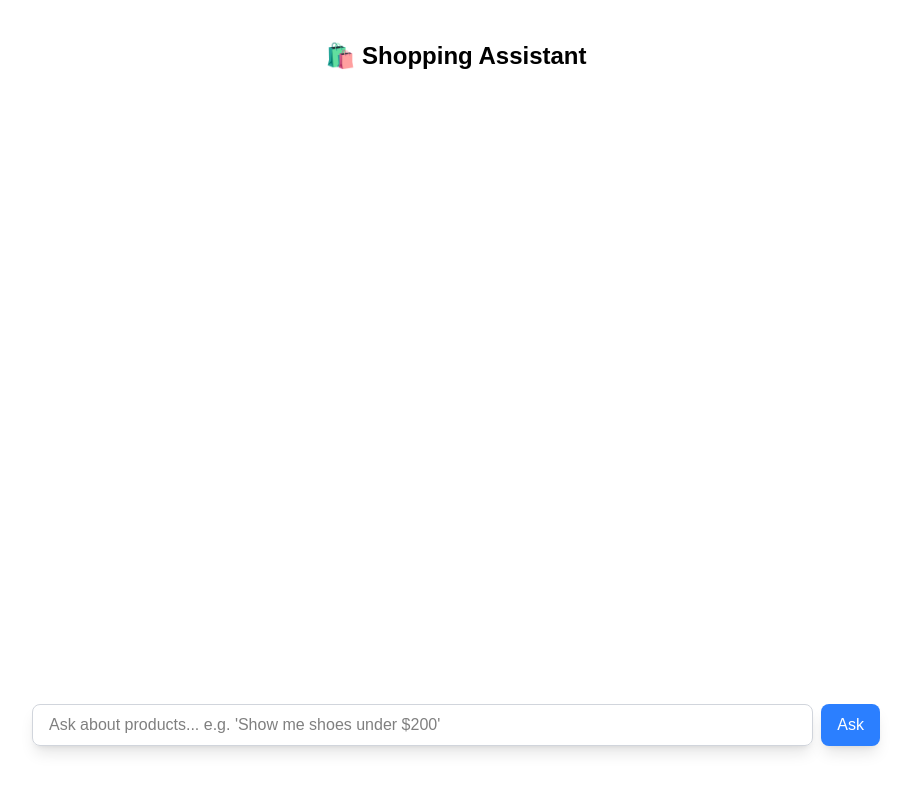
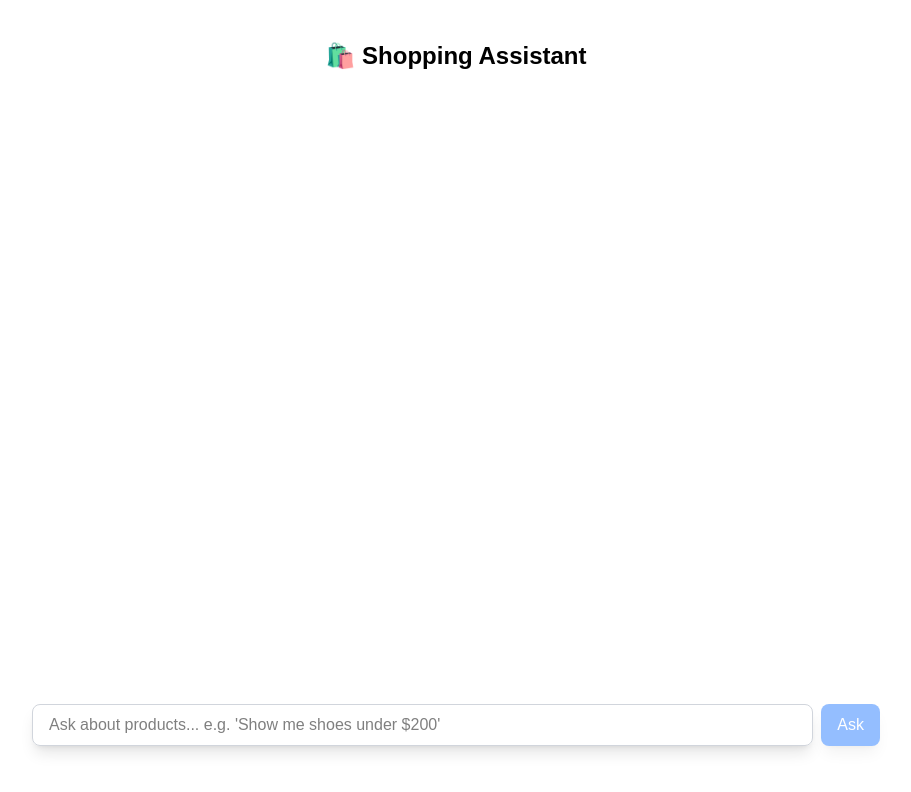
Before and after one commit to icon-gaurav/ecom-chatbot, a Next.js app: page / in a window 1280 px wide. Shown: the top 792 px of the page, without its empty margins (184-1095 px from the left). Built offline with nearby package versions, Linux system fonts and the light colour scheme.

Commit message:
disabled logic added

```diff
--- a/app/page.tsx
+++ b/app/page.tsx
@@ -7,7 +7,7 @@ import {useState} from "react";
 import {Bot, User} from "lucide-react";
 
 export default function Home() {
-    const {messages, sendMessage, status, isLoading} = useChat({
+    const {messages, sendMessage, status} = useChat({
         transport: new DefaultChatTransport({
             api: '/api/chat',
         }),
@@ -125,7 +125,7 @@ export default function Home() {
                     <button
                         type="submit"
                         className="bg-blue-500 text-white px-4 py-2 rounded-lg hover:bg-blue-600 shadow-lg disabled:opacity-50"
-                        disabled={isLoading}
+                        disabled={status !== 'ready' || !input.trim()}
                     >
                         Ask
                     </button>
```
